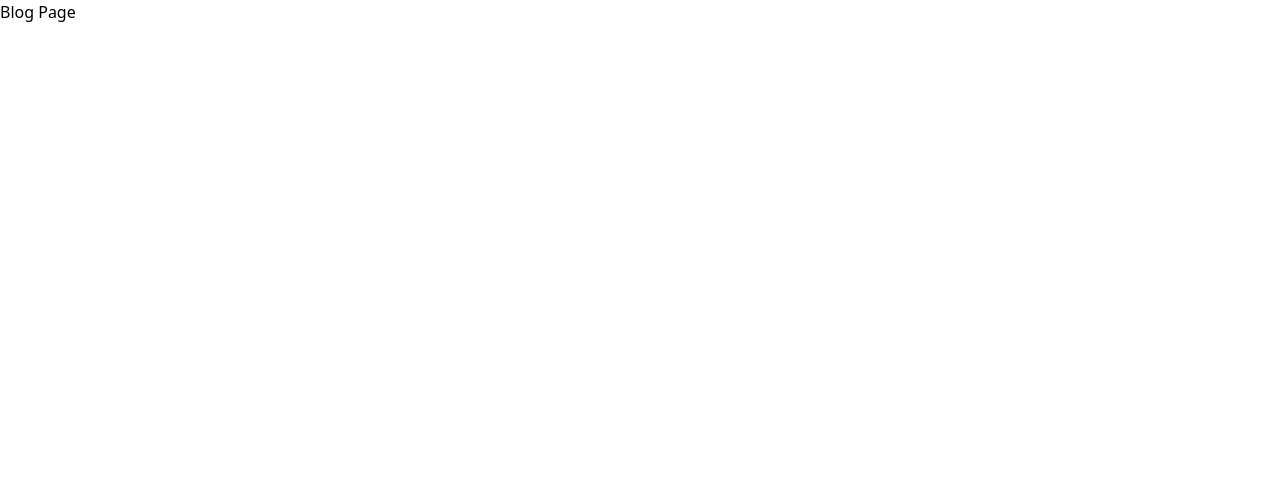
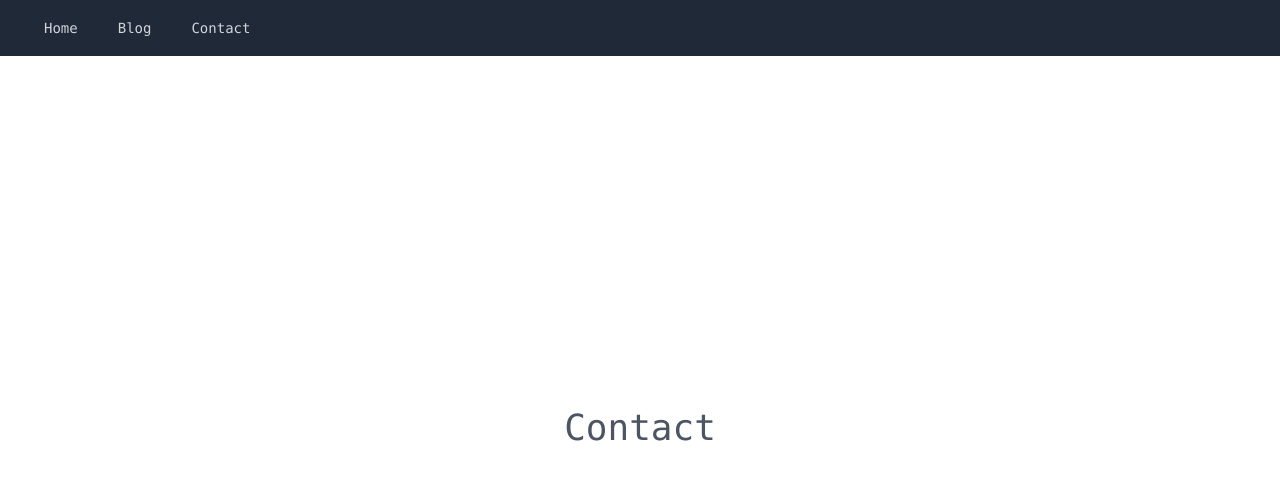
Before and after one commit to DaisukeHirabayashi/next-tutorial, a Next.js app: page /contact in a window 1280 px wide. Shown: the top 480 px of the page. Built offline with nearby package versions, Linux system fonts and the light colour scheme.

Commit message:
layoutでラップするように変更

```diff
--- a/pages/contact.js
+++ b/pages/contact.js
@@ -1,6 +1,10 @@
+import Layout from "../components/Layout";
+
 const Contact = () => {
   return (
-    <div>Blog Page</div>
+    <Layout title="Contact">
+      <p className='text-4xl'>Contact</p>
+    </Layout>
   )
 }
 
```
